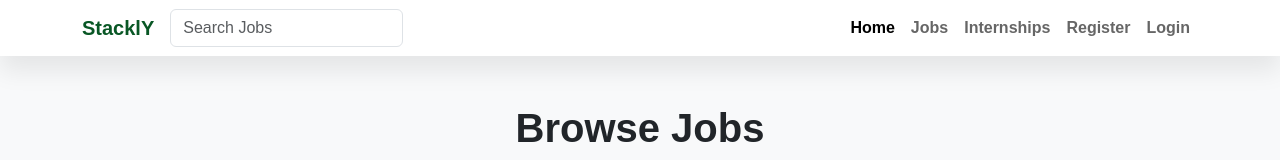
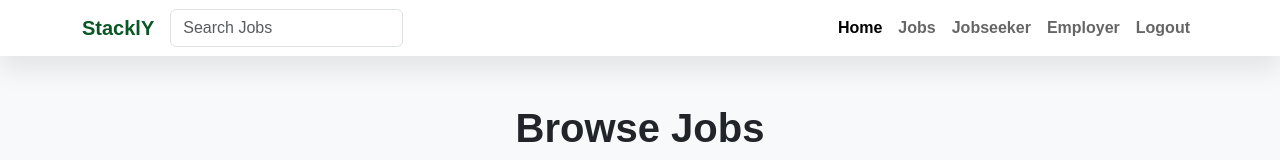
Before and after one commit to Aishh1-11/job-portal-template-using-html-css-bootstrap, a plain HTML site: page brows-jobs.html in a window 1280 px wide. Shown: the top 160 px of the page. Drawn offline with nearby package versions, Linux system fonts and the light colour scheme.

Commit message:
merge remote changes and small fixes

```diff
--- a/brows-jobs.html
+++ b/brows-jobs.html
@@ -37,9 +37,9 @@
                 <ul class="navbar-nav ms-auto">
                     <li class="nav-item"><a class="nav-link active" href="./index.html">Home</a></li>
                     <li class="nav-item"><a class="nav-link" href="./job-list.html">Jobs</a></li>
-                    <li class="nav-item"><a class="nav-link" href="#">Internships</a></li>
-                    <li class="nav-item"><a class="nav-link" href="#">Register</a></li>
-                    <li class="nav-item"><a class="nav-link" href="#">Login</a></li>
+                    <li class="nav-item"><a class="nav-link" href="./job-seeker-profile.html">Jobseeker</a></li>
+                    <li class="nav-item"><a class="nav-link" href="./employer-profile.html">Employer</a></li>
+                    <li class="nav-item"><a class="nav-link" href="#">Logout</a></li>
                 </ul>
             </div>
         </div>
```
